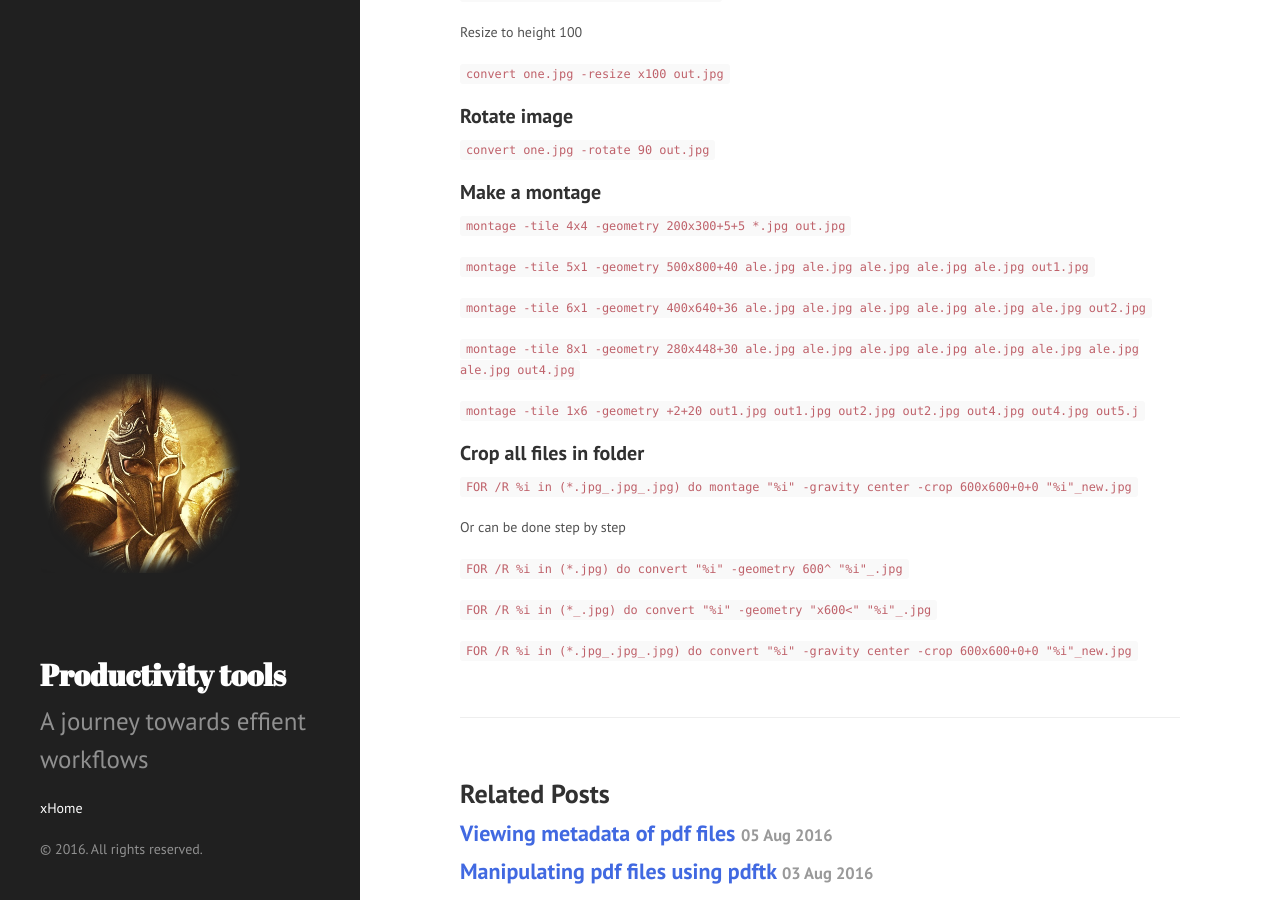
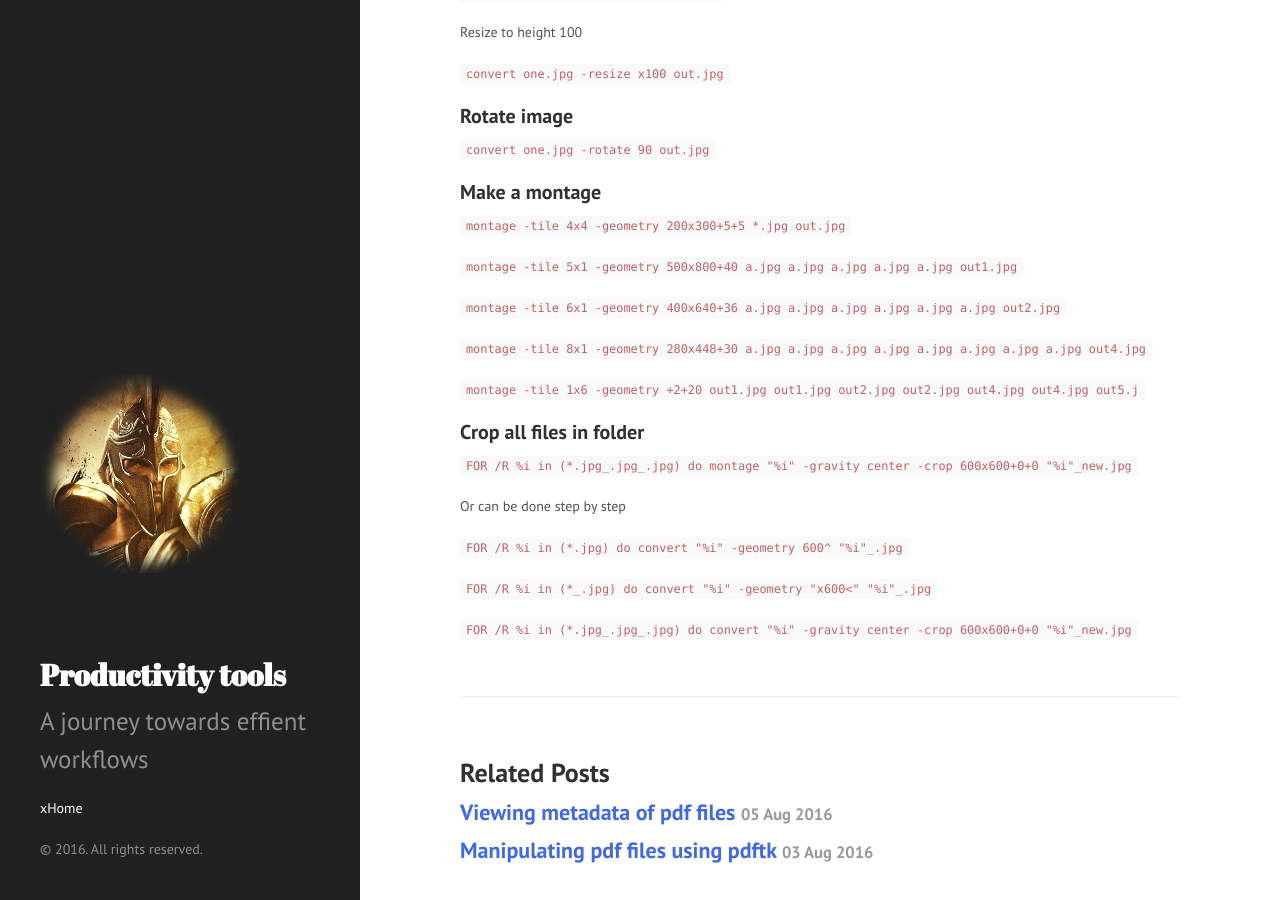
Before and after one commit to MaheshTK/MaheshTK.github.io, a Jekyll site: the page built from _posts/2016-08-10-using-image-magick.markdown, in a window 1280 px wide and 900 px high, scrolled down 830 px. Built offline with Jekyll 4.4.1, drawn with Linux system fonts in a browser that asks for light colours.

Commit message:
Post update: Using Image Magick

```diff
--- a/_posts/2016-08-10-using-image-magick.markdown
+++ b/_posts/2016-08-10-using-image-magick.markdown
@@ -49,11 +49,11 @@ Resize to height 100
 
 `montage -tile 4x4 -geometry 200x300+5+5 *.jpg out.jpg`
 
-`montage -tile 5x1 -geometry 500x800+40 ale.jpg ale.jpg ale.jpg ale.jpg ale.jpg out1.jpg`
+`montage -tile 5x1 -geometry 500x800+40 a.jpg a.jpg a.jpg a.jpg a.jpg out1.jpg`
 
-`montage -tile 6x1 -geometry 400x640+36 ale.jpg ale.jpg ale.jpg ale.jpg ale.jpg ale.jpg out2.jpg`
+`montage -tile 6x1 -geometry 400x640+36 a.jpg a.jpg a.jpg a.jpg a.jpg a.jpg out2.jpg`
 
-`montage -tile 8x1 -geometry 280x448+30 ale.jpg ale.jpg ale.jpg ale.jpg ale.jpg ale.jpg ale.jpg ale.jpg out4.jpg`
+`montage -tile 8x1 -geometry 280x448+30 a.jpg a.jpg a.jpg a.jpg a.jpg a.jpg a.jpg a.jpg out4.jpg`
 
 `montage -tile 1x6 -geometry +2+20 out1.jpg out1.jpg out2.jpg out2.jpg out4.jpg out4.jpg out5.j`
 
```
